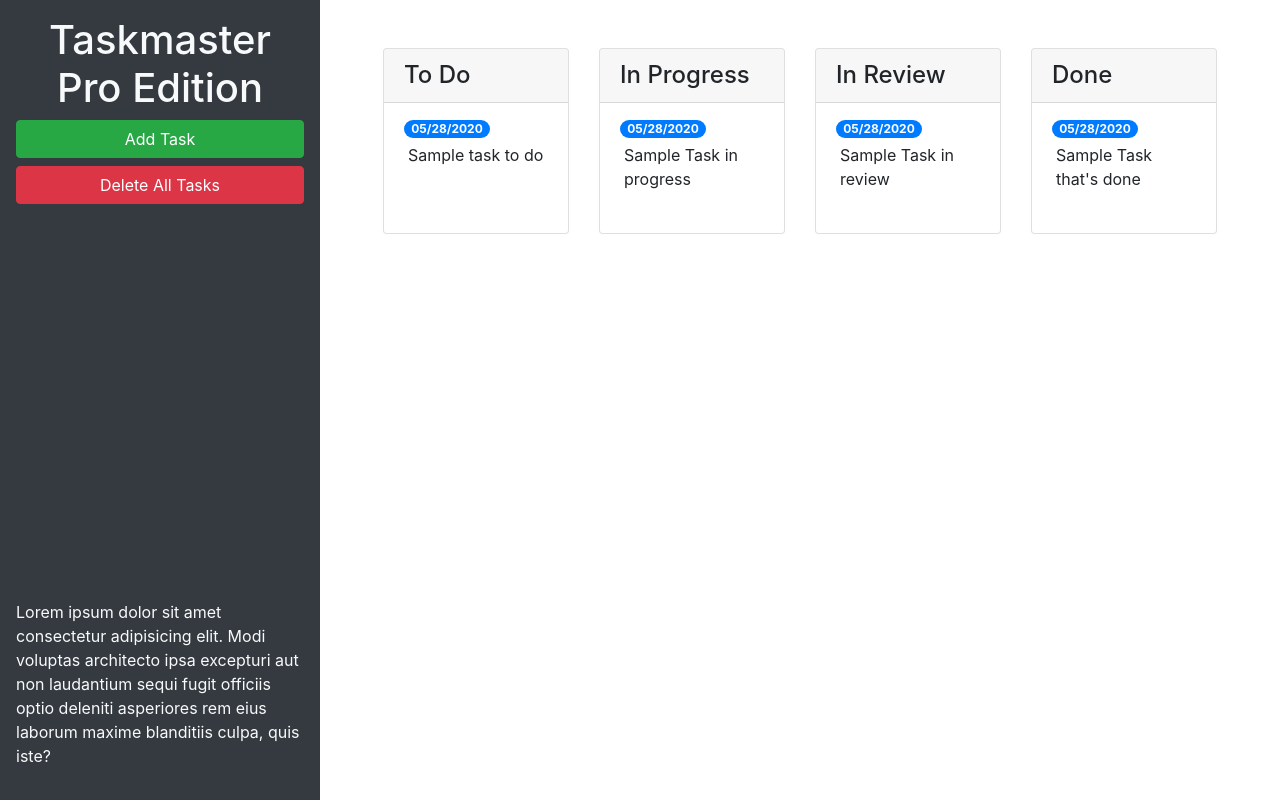
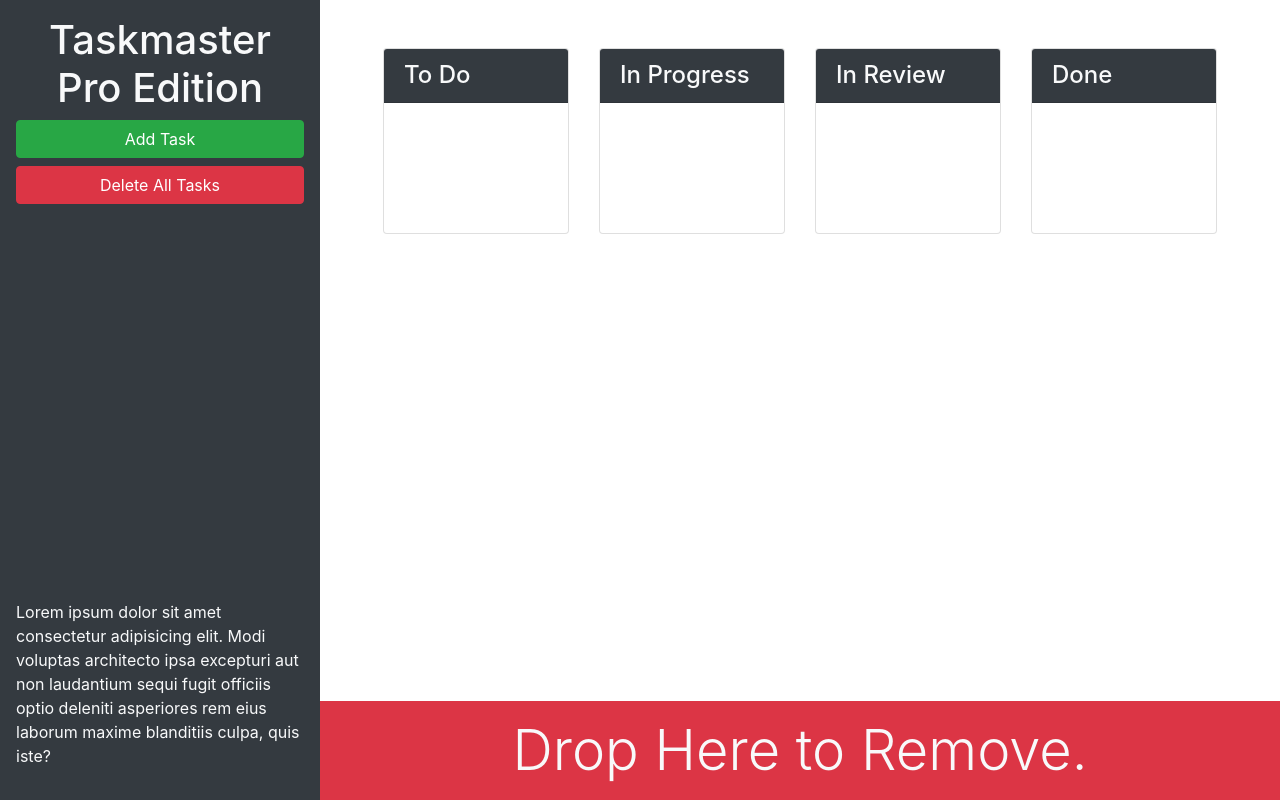
Before and after one commit to mario200328/taskmaster-pro, a plain HTML site: page taskmaster-starter/index.html in a window 1280 px wide. Drawn offline with nearby package versions, Linux system fonts and the light colour scheme.

Commit message:
finished bootstrap

```diff
--- a/taskmaster-starter/index.html
+++ b/taskmaster-starter/index.html
@@ -13,28 +13,26 @@
 <body>
 
   <div class="row min-vh-100 no-gutters">
-    <header class="col-12 col-lg-3 bg-dark text-light d-flex flex-column p-4 p-lg-3">
+    <header class="col-12 col-lg-3 bg-dark text-light sticky-top d-flex flex-column p-4 p-lg-3">
       <h1 class="text-center">Taskmaster Pro Edition</h1>
       <button id="create-task" class="btn btn-block btn-success" data-toggle="modal" data-target="#task-form-modal">Add
         Task</button>
       <button id="remove-tasks" class="btn btn-block btn-danger">Delete All Tasks</button>
-      <p class="mt-auto">Lorem ipsum dolor sit amet consectetur adipisicing elit. Modi voluptas architecto ipsa
+      <p class="mt-auto d-none d-lg-block">Lorem ipsum dolor sit amet consectetur adipisicing elit. Modi voluptas architecto ipsa
         excepturi aut non
         laudantium sequi fugit officiis optio deleniti asperiores rem eius laborum maxime blanditiis culpa, quis iste?
       </p>
     </header>
-    <main class="col-12 col-lg-9">
+    <main class="col-12 col-lg-9 d-flex flex-column">
       <div class="m-5 row justify-content-around">
         <!-- todo start -->
         <div class="col-12 col-md-6 col-xl-3 mb-3">
           <div class="card">
-          <h4 class="card-header">
+          <h4 class="card-header bg-dark text-light">
             To Do
           </h4>
           <ul id="list-toDo" class="list-group list-group-flush">
             <li class="list-group-item">
-              <span class="badge badge-primary badge-pill">05/28/2020</span>
-              <p class="m-1">Sample task to do</p>
             </li>
           </ul>
           </div>
@@ -43,13 +41,11 @@
         <!-- in progress start -->
         <div class="col-12 col-md-6 col-xl-3 mb-3">
           <div class="card">
-            <h4 class="card-header">
+            <h4 class="card-header bg-dark text-light">
               In Progress
             </h4>
           <ul id="list-inProgress" class="list-group list-group-flush">
             <li class="list-group-item">
-              <span class="badge badge-primary badge-pill">05/28/2020</span>
-              <p class="m-1">Sample Task in progress</p>
             </li>
           </ul>
           </div>
@@ -58,13 +54,11 @@
         <!-- in review start -->
         <div class="col-12 col-md-6 col-xl-3 mb-3">
           <div class="card">
-          <h4 class="card-header">
+          <h4 class="card-header bg-dark text-light">
             In Review
           </h4>
           <ul id="list-inReview" class="list-group list-group-flush">
             <li class="list-group-item">
-              <span class="badge badge-primary badge-pill">05/28/2020</span>
-              <p class="m-1">Sample Task in review</p>
             </li>
           </ul>
           </div>
@@ -73,18 +67,21 @@
         <!-- done start -->
         <div class="col-12 col-md-6 col-xl-3 mb-3">
           <div class="card">
-          <h4 class="card-header">
+          <h4 class="card-header bg-dark text-light">
             Done
           </h4>
           <ul id="list-done" class="list-group list-group-flush">
             <li class="list-group-item">
-              <span class="badge badge-primary badge-pill">05/28/2020</span>
-              <p class="m-1">Sample Task that's done</p>
             </li>
           </ul>
           </div>
         </div>
         <!-- done end -->
+      </div>
+      <div id="trash" class="mt-auto">
+        <div class="w-100 bg-danger p-3 text-center text-light display-4">
+          Drop Here to Remove.
+        </div>
       </div>
     </main>
   </div>
```
